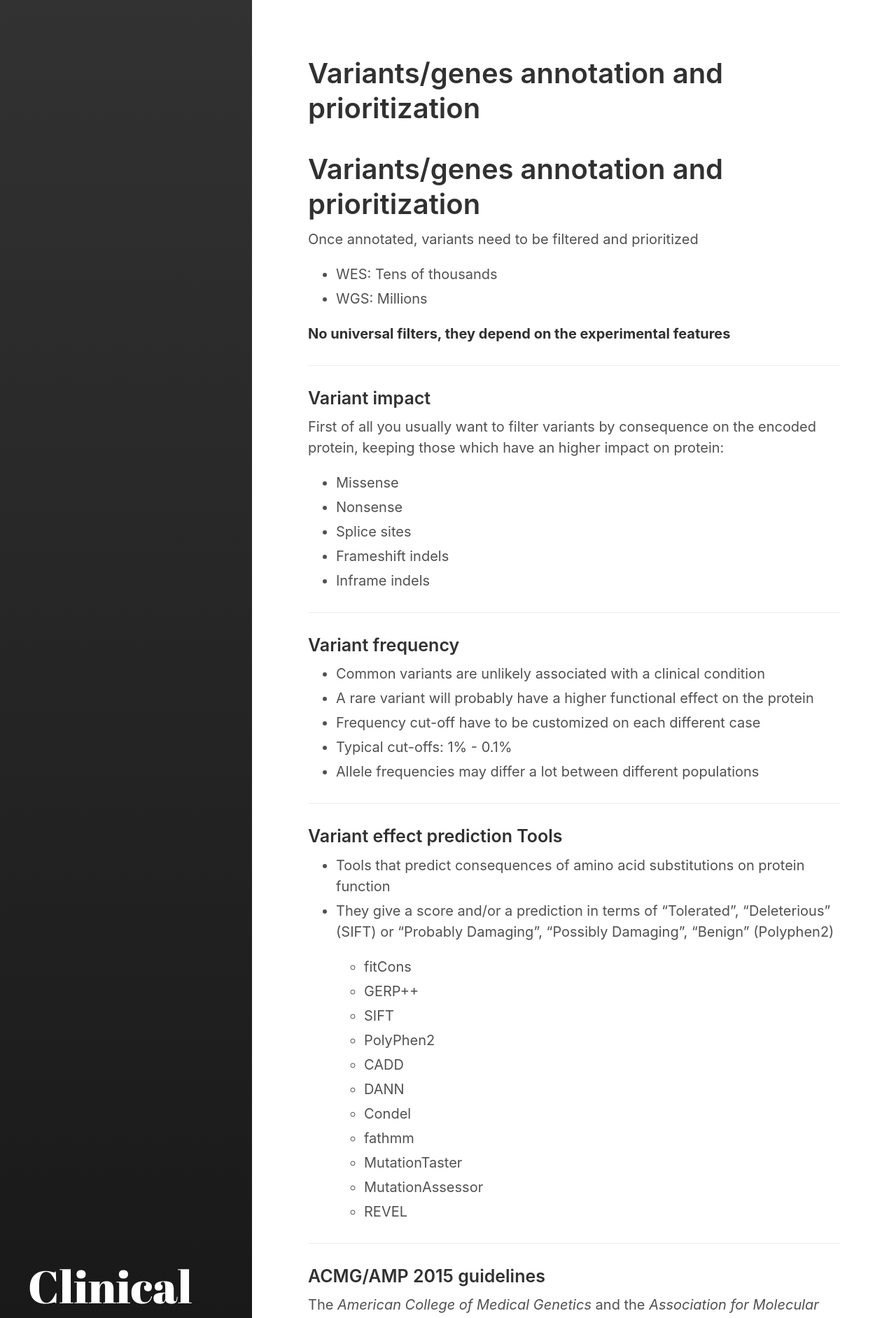
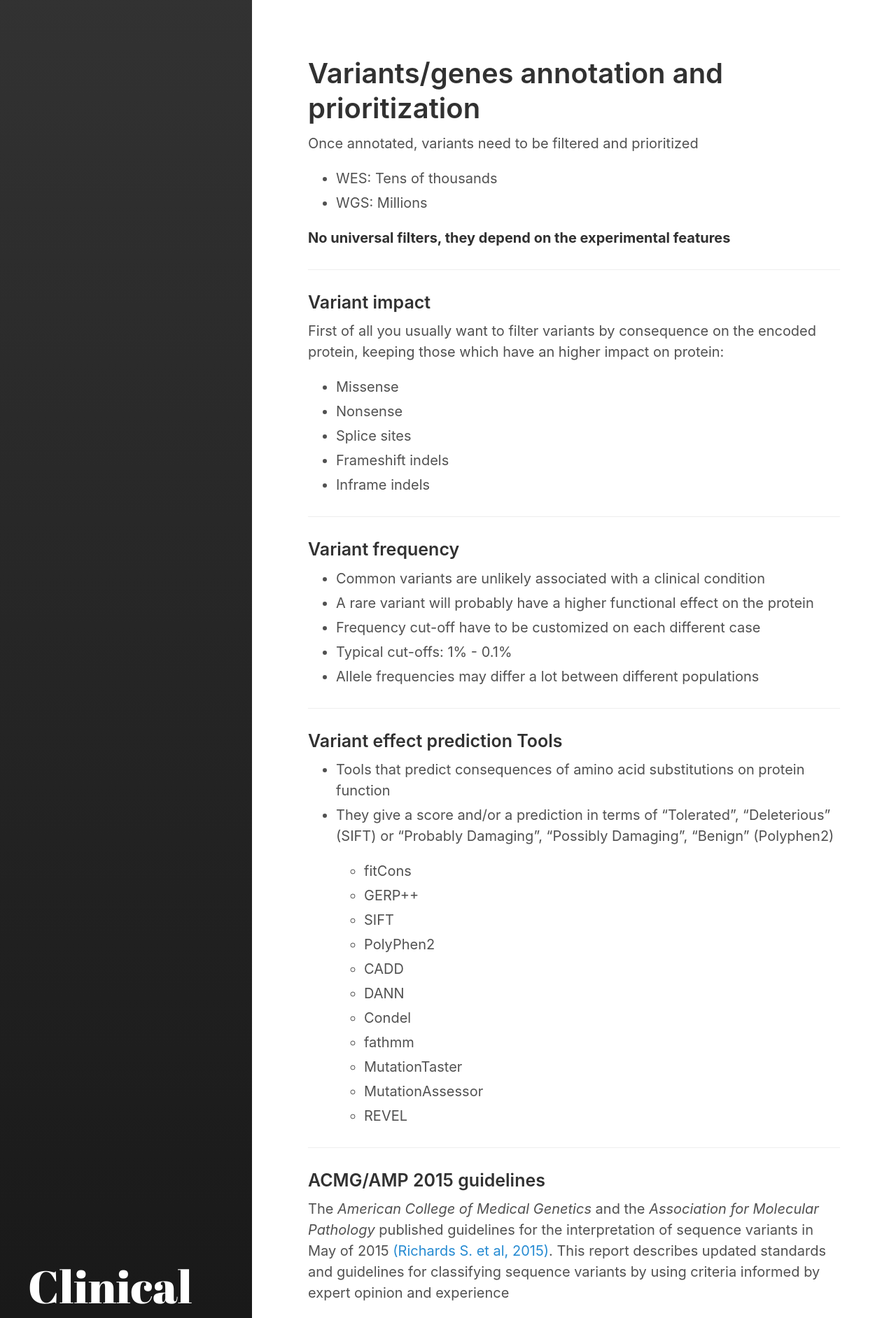
Before and after one commit to sigu-training/clinical_genomics, a Jekyll site: the page built from lectures/06.annotation.md, in a window 1280 px wide. Shown: the top 1884 px of the page at 70% size. Built offline with Jekyll 4.4.1, drawn with Linux system fonts in a browser that asks for light colours.

Commit message:
Update 06.annotation.md

```diff
--- a/lectures/06.annotation.md
+++ b/lectures/06.annotation.md
@@ -4,8 +4,6 @@
 summary: "Variants/genes annotation and prioritization"
 sidebar_link: true
 ---
-
-# Variants/genes annotation and prioritization
 
 Once annotated, variants need to be filtered and prioritized
 
@@ -71,7 +69,7 @@
 ---
 ### Prioritization
 
-- Phenotype-based prioritization
+Phenotype-based prioritization
   - Methods working by comparing the phenotypes of a patient with gene-phenotype known associations.
 
 - [Phenolyzer](http://phenolyzer.wglab.org/): Phenotype Based Gene Analyzer, a tool to prioritize genes based on user-specific disease/phenotype terms
```
